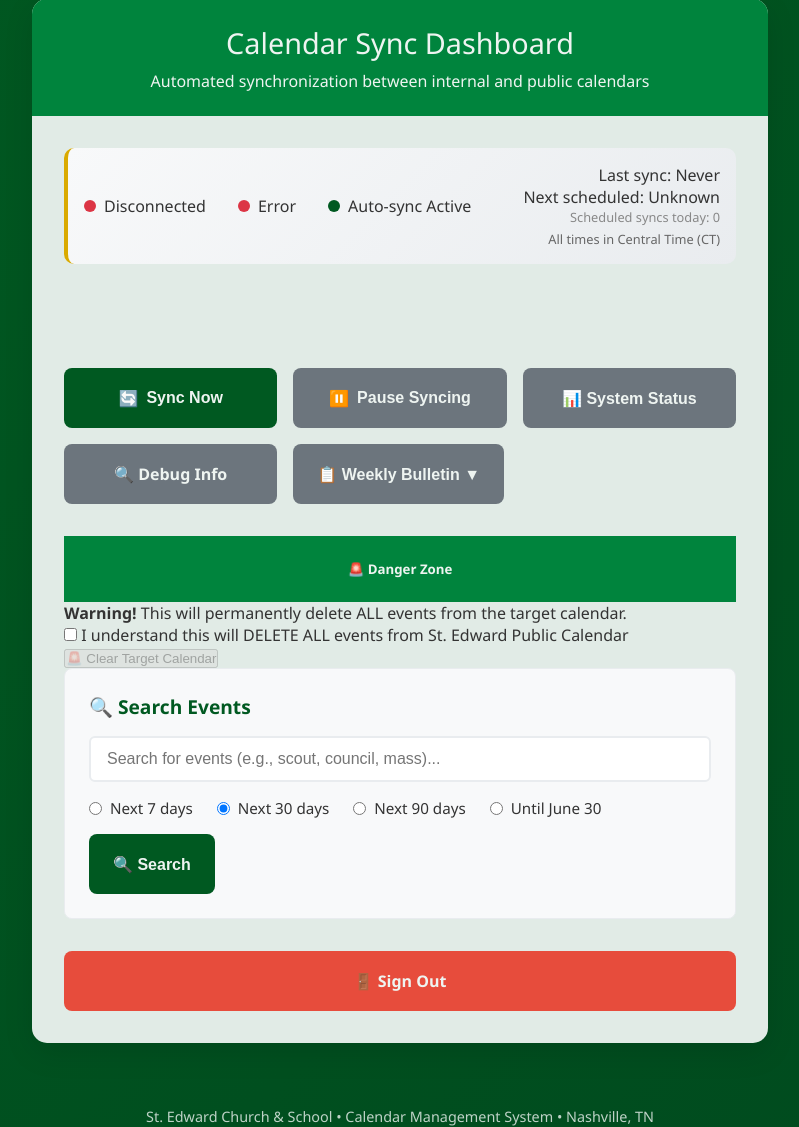
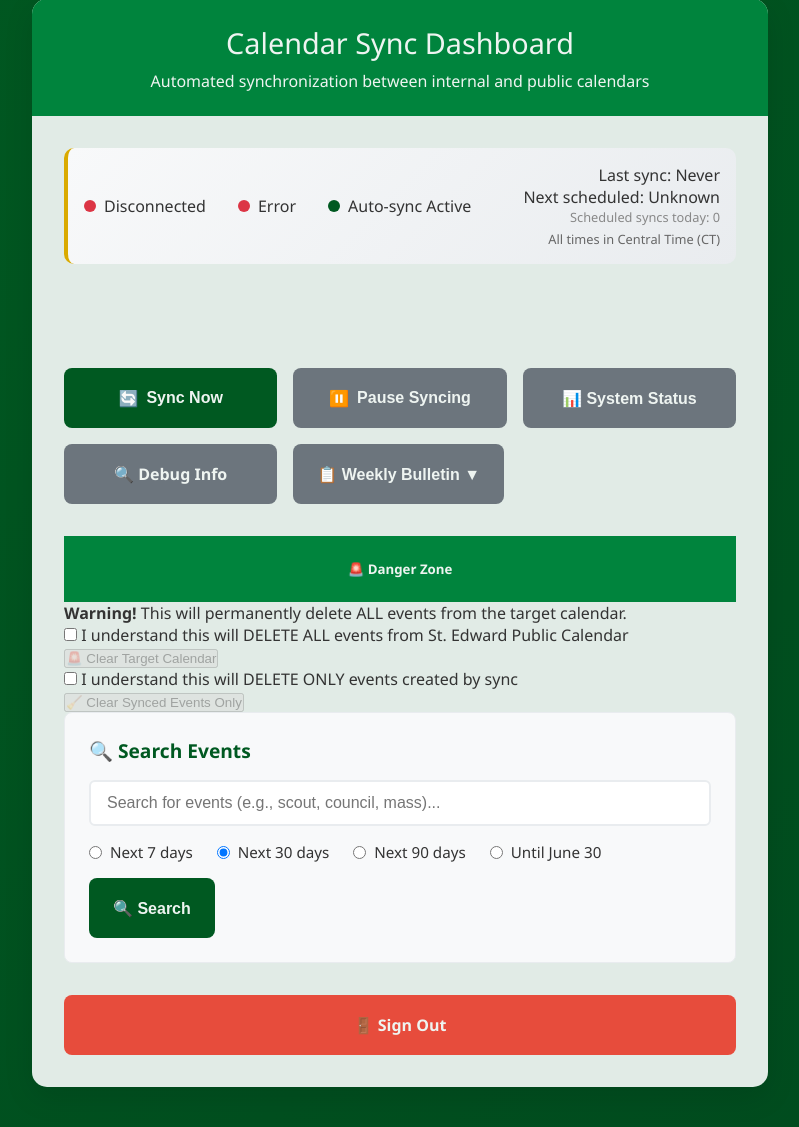
Before and after one commit to eharnischStEdword/stedward-calendar-sync, a Flask app: template templates/index.html in a window 1280 px wide. Shown: the part 134-1261 px from the top of the page, without its empty margins (240-1039 px from the left). Run offline with Flask 3, Linux system fonts and the light colour scheme; the template is opened without the code that fills it, so the values that code supplies are empty.

Commit message:
Add sync tracking to prevent duplicates
- Add clear_synced_events_only method to calendar_ops.py
- Update _prepare_event_for_api to add SYNC_ID marker to event body
- Add /clear-synced-only route to app.py for selective clearing
- Add Clear Synced Events Only button to web interface
- Add JavaScript functions for synced events clearing
- Sync tracking uses HTML comment with source event ID
- Allows clearing only events created by sync system
- Prevents duplicate events by tracking source IDs

```diff
--- a/app.py
+++ b/app.py
@@ -453,6 +453,36 @@ def clear_target():
         })
     except Exception as e:
         logger.error(f"Clear target error: {e}")
+        return jsonify({'success': False, 'message': str(e)}), 500
+
+@app.route('/clear-synced-only', methods=['POST'])
+def clear_synced_only():
+    """Clear only events that were created by sync"""
+    try:
+        # Initialize components on first request
+        ensure_components_initialized()
+
+        if not sync_engine:
+            return jsonify({'success': False, 'message': 'Sync engine not initialized'}), 500
+
+        if not auth_manager or not auth_manager.is_authenticated():
+            return jsonify({'success': False, 'message': 'Not authenticated'}), 401
+
+        # Target calendar
+        target_id = sync_engine.reader.find_calendar_id("St. Edward Public Calendar")
+        if not target_id:
+            return jsonify({'success': False, 'message': 'Target calendar not found'}), 404
+
+        # Clear only synced events
+        deleted = sync_engine.writer.clear_synced_events_only(target_id)
+
+        return jsonify({
+            'success': True,
+            'deleted': deleted,
+            'message': f'Cleared {deleted} synced events'
+        })
+    except Exception as e:
+        logger.error(f"Clear synced only error: {e}")
         return jsonify({'success': False, 'message': str(e)}), 500
 
 @app.route('/sync/status')
--- a/templates/index.html
+++ b/templates/index.html
@@ -415,6 +415,18 @@
                         <button id="clearButton" class="btn btn-danger" onclick="clearTargetCalendar()" disabled>
                             🚨 Clear Target Calendar
                         </button>
+
+                        <div class="mt-3">
+                            <div class="form-check mb-2">
+                                <input class="form-check-input" type="checkbox" id="confirmClearSynced" onchange="toggleClearSyncedButton()">
+                                <label class="form-check-label" for="confirmClearSynced">
+                                    I understand this will DELETE ONLY events created by sync
+                                </label>
+                            </div>
+                            <button id="clearSyncedButton" class="btn btn-warning" onclick="clearSyncedEventsOnly()" disabled>
+                                🧹 Clear Synced Events Only
+                            </button>
+                        </div>
                     </div>
                 </div>
 
@@ -848,6 +860,12 @@
             button.disabled = !checkbox.checked;
         }
 
+        function toggleClearSyncedButton() {
+            const checkbox = document.getElementById('confirmClearSynced');
+            const button = document.getElementById('clearSyncedButton');
+            button.disabled = !checkbox.checked;
+        }
+
         async function clearTargetCalendar() {
             if (!confirm('FINAL WARNING: This will delete ALL events from the target calendar. Are you absolutely sure?')) {
                 return;
@@ -871,6 +889,30 @@
             document.getElementById('confirmClear').checked = false;
             toggleClearButton();
         }
+
+        async function clearSyncedEventsOnly() {
+            if (!confirm('This will delete ONLY events created by sync. Are you sure?')) {
+                return;
+            }
+
+            const button = document.getElementById('clearSyncedButton');
+            button.disabled = true;
+            button.innerHTML = '⏳ Clearing synced events...';
+
+            try {
+                const response = await fetch('/clear-synced-only', {
+                    method: 'POST'
+                });
+                const data = await response.json();
+                alert(`Synced events cleared: ${data.deleted} events removed`);
+                location.reload();
+            } catch (error) {
+                alert('Error clearing synced events: ' + error);
+            }
+
+            document.getElementById('confirmClearSynced').checked = false;
+            toggleClearSyncedButton();
+        }
     </script>
 </body>
 </html>
```
Also changed, not shown: calendar_ops.py (+27 -0 lines).
